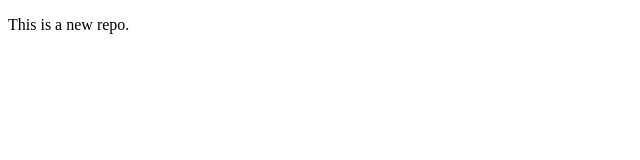
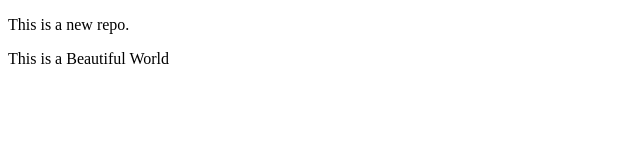
Before and after one commit to Aks-devloper/localrepo, a plain HTML site: page index.html in a window 1280 px wide. Shown: the whole page, without its empty margins (0-640 px from the left). Drawn offline with Linux system fonts and the light colour scheme.

Commit message:
New changes

```diff
--- a/index.html
+++ b/index.html
@@ -7,5 +7,6 @@
 </head>
 <body>
      <p>This is a new repo.</p>
+     <p>This is a Beautiful World</p>
 </body>
 </html>
```
